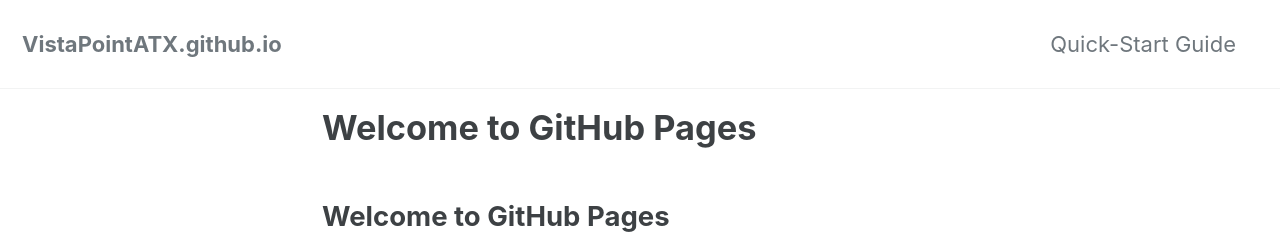
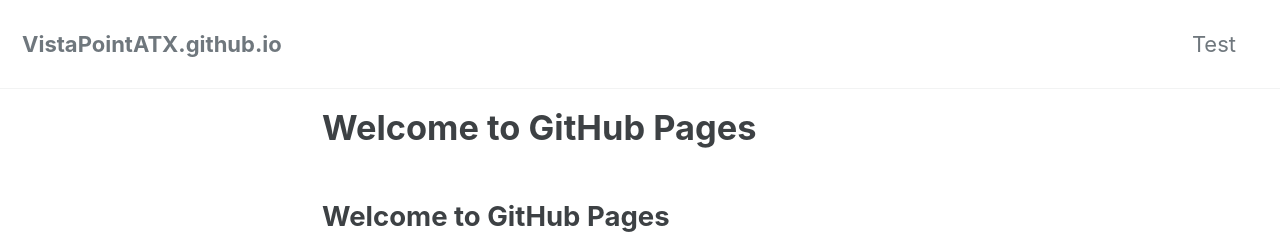
Before and after one commit to VistaPointATX/VistaPointATX.github.io, a Jekyll site: the page built from index.md, in a window 1280 px wide. Shown: the top 234 px of the page. Built offline with Jekyll 4.4.1, drawn with Linux system fonts in a browser that asks for light colours; cached includes are drawn as plain includes; our own code applies the rules of GitHub Pages for plain Markdown files.

Commit message:
Update navigation.yml

```diff
--- a/_data/navigation.yml
+++ b/_data/navigation.yml
@@ -1,7 +1,9 @@
 # main links
 main:
-  - title: "Quick-Start Guide"
-    url: https://mmistakes.github.io/minimal-mistakes/docs/quick-start-guide/
+  - title: "Test"
+    url: /test/
+  # - title: "Quick-Start Guide"
+  #   url: https://mmistakes.github.io/minimal-mistakes/docs/quick-start-guide/
   # - title: "About"
   #   url: https://mmistakes.github.io/minimal-mistakes/about/
   # - title: "Sample Posts"
```
